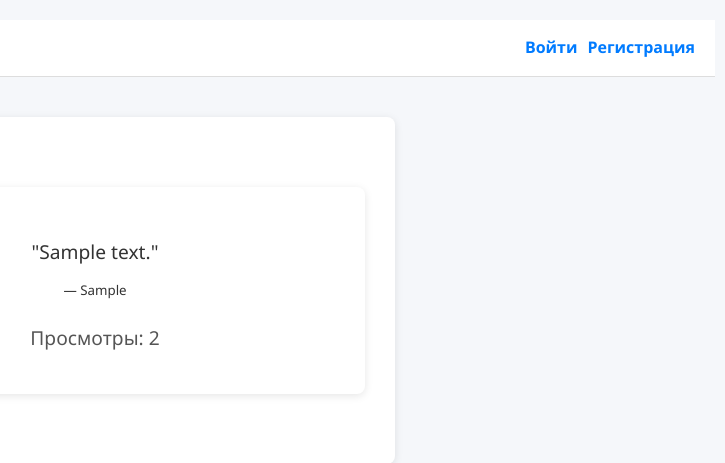
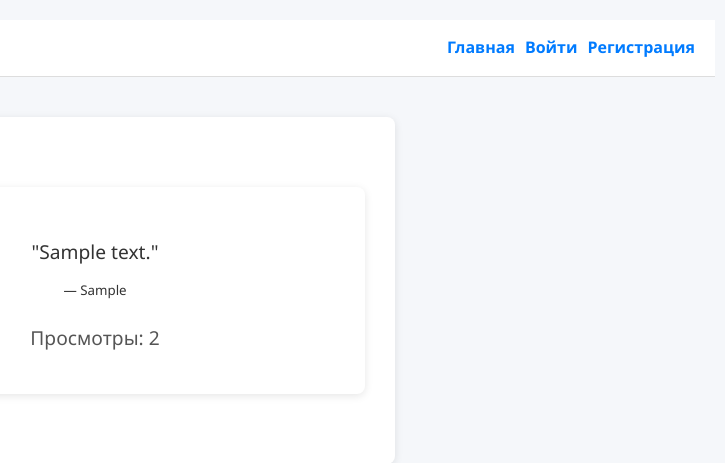
Before and after one commit to AndreyBulygin46/solution, a Django app: page / in a window 1280 px wide. Shown: the top 463 px of the page, without its empty margins (545-1270 px from the left). Run offline with Django 5.2, Linux system fonts and the light colour scheme; tables that the repository leaves empty hold one stand-in row (values such as "Sample post").

Commit message:
теперь есть главная страница

```diff
--- a/quote/app_quote/templates/base.html
+++ b/quote/app_quote/templates/base.html
@@ -27,6 +27,7 @@
                     <button type="submit" style="background: none; border: none; color: #007bff; cursor: pointer;">Выйти</button>
                 </form>
             {% else %}
+                <a href="{% url 'home' %}">Главная</a>
                 <a href="{% url 'login' %}">Войти</a>
                 <a href="{% url 'register' %}">Регистрация</a>
             {% endif %}
```
